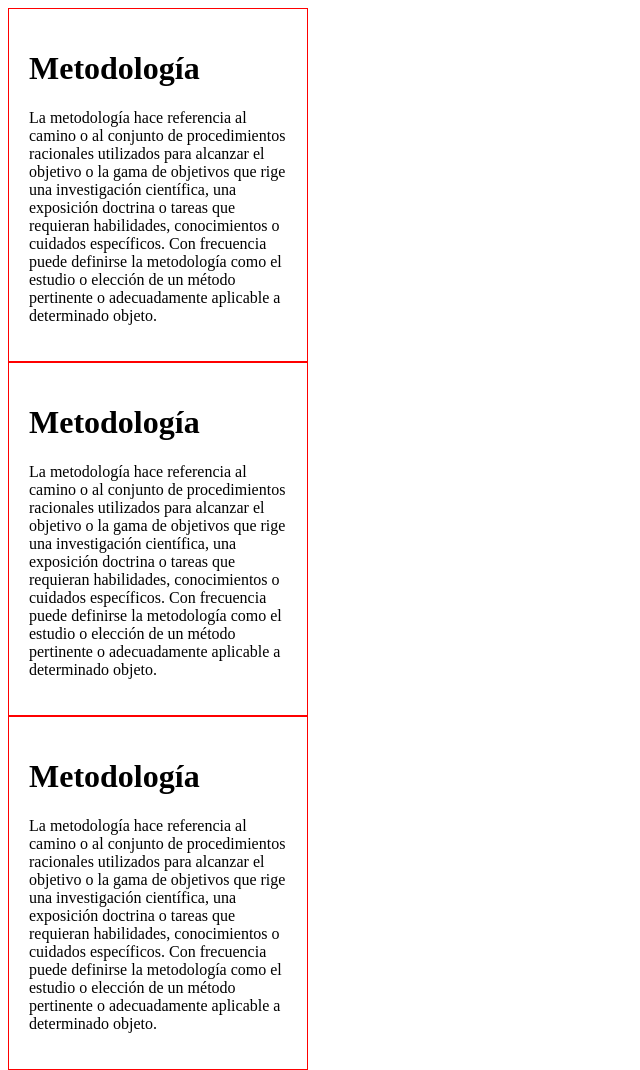
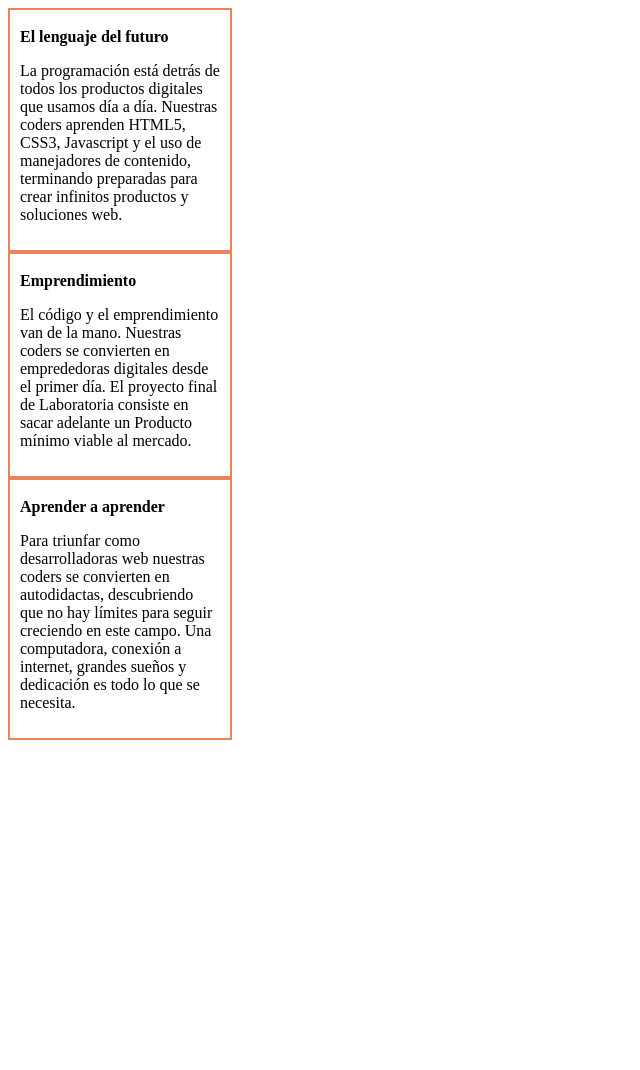
Before and after one commit to Jazmmine/margin-padding, a plain HTML site: page Problema/Parte3/index.html in a window 1280 px wide. Shown: the whole page, without its empty margins (0-640 px from the left). After the commit the page ends 800 px from the top, so only its background shows below. Drawn offline with Linux system fonts and the light colour scheme.

Commit message:
corregido

```diff
--- a/Problema/Parte2/css/main.css
+++ b/Problema/Parte2/css/main.css
@@ -1,10 +1,15 @@
-.agiles{
-	background-color: white;
-	width: 300px;
-	height: 390px;
+.bloque {
+	width: 200px;
+	border: 2px solid #EB8459;
+	padding: 10px;
+	margin-bottom: 10px;
 }
-.coders{
-	padding: 20px;
-	margin: 10px;
-	border: 1px solid red;
+
+.bloque h3 {
+	font-size: 1em;
+	margin: 0.5em 0em;
 }
+
+.bloque p {
+	font-size: 1em;
+}
--- a/Problema/Parte3/css/main.css
+++ b/Problema/Parte3/css/main.css
@@ -1,9 +1,23 @@
-.agiles{
-	background-color: white;
-	width: 300px;
-	height: 390px;
+.bloque {
+	width: 200px;
+	border: 2px solid #EB8459;
+	padding: 10px;
 }
-.coders{
-	padding: 20px;
-	border: 1px solid red;
+
+.bloque h3 {
+	font-size: 1em;
+	margin: 0.5em 0em;
 }
+
+.bloque p {
+	font-size: 1em;
+}
+
+.left {
+	display: inline-block;
+}
+
+.right {
+	display: inline-block;
+	margin-left: 100px
+}
--- a/Problema/Parte3/index.html
+++ b/Problema/Parte3/index.html
@@ -1,29 +1,23 @@
 <!DOCTYPE html>
 <html>
   <head>
-		<meta charset="UTF-8">
-		<title>Margin Padding</title>
-		<link rel="stylesheet" type="text/css" href="css/main.css">
+  	<meta charset="UTF-8"/>
+  	<title>Margin y Padding</title>
+  	<link rel="shortcut icon" href="favicon.ico"/>
+  	<link rel="stylesheet" type="text/css" href="css/main.css"/>
   </head>
-
   <body>
-   		<div class="agiles">
-
-			<div class="coders">
-				<h1>Metodología</h1>
-				<p>La metodología hace referencia al camino o al conjunto de procedimientos racionales utilizados para alcanzar el objetivo o la gama de objetivos que rige una investigación científica, una exposición doctrina o tareas que requieran habilidades, conocimientos o cuidados específicos. Con frecuencia puede definirse la metodología como el estudio o elección de un método pertinente o adecuadamente aplicable a determinado objeto.</p>
+  	<div class="bloque">
+  		<h3>El lenguaje del futuro</h3>
+  		<p>La programación está detrás de todos los productos digitales que usamos día a día. Nuestras coders aprenden HTML5, CSS3, Javascript y el uso de manejadores de contenido, terminando preparadas para crear infinitos productos y soluciones web.</p>
   	</div>
-
-			<div class="coders">
-				<h1>Metodología</h1>
-				<p>La metodología hace referencia al camino o al conjunto de procedimientos racionales utilizados para alcanzar el objetivo o la gama de objetivos que rige una investigación científica, una exposición doctrina o tareas que requieran habilidades, conocimientos o cuidados específicos. Con frecuencia puede definirse la metodología como el estudio o elección de un método pertinente o adecuadamente aplicable a determinado objeto.</p>
+  	<div class="bloque">
+  		<h3>Emprendimiento</h3>
+  		<p>El código y el emprendimiento van de la mano. Nuestras coders se convierten en emprededoras digitales desde el primer día. El proyecto final de Laboratoria consiste en sacar adelante un Producto mínimo viable al mercado.</p>
   	</div>
-
-			<div class="coders">
-				<h1>Metodología</h1>
-				<p>La metodología hace referencia al camino o al conjunto de procedimientos racionales utilizados para alcanzar el objetivo o la gama de objetivos que rige una investigación científica, una exposición doctrina o tareas que requieran habilidades, conocimientos o cuidados específicos. Con frecuencia puede definirse la metodología como el estudio o elección de un método pertinente o adecuadamente aplicable a determinado objeto.</p>
-			</div>
-
+  	<div class="bloque">
+  		<h3>Aprender a aprender</h3>
+  		<p>Para triunfar como desarrolladoras web nuestras coders se convierten en autodidactas, descubriendo que no hay límites para seguir creciendo en este campo. Una computadora, conexión a internet, grandes sueños y dedicación es todo lo que se necesita.</p>
   	</div>
   </body>
 </html>
--- a/Problema/Parte4/css/main.css
+++ b/Problema/Parte4/css/main.css
@@ -1,8 +1,23 @@
-.agiles{
-	background-color: white;
-	width: 300px;
-	height: 390px;
+.bloque {
+	width: 200px;
+	border: 2px solid #EB8459;
+	padding: 10px 0px;
 }
-.coders{
-	border: 1px solid red;
+
+.bloque h3 {
+	font-size: 1em;
+	margin: 0.5em 0em;
 }
+
+.bloque p {
+	font-size: 1em;
+}
+
+.left {
+	display: inline-block;
+}
+
+.right {
+	display: inline-block;
+	margin-left: 100px
+}
```
Also changed, not shown: Problema/Parte2/index.html (+11 -17 lines), Problema/Parte4/index.html (+13 -19 lines). Lines whose indentation alone changed are shown as unchanged.
